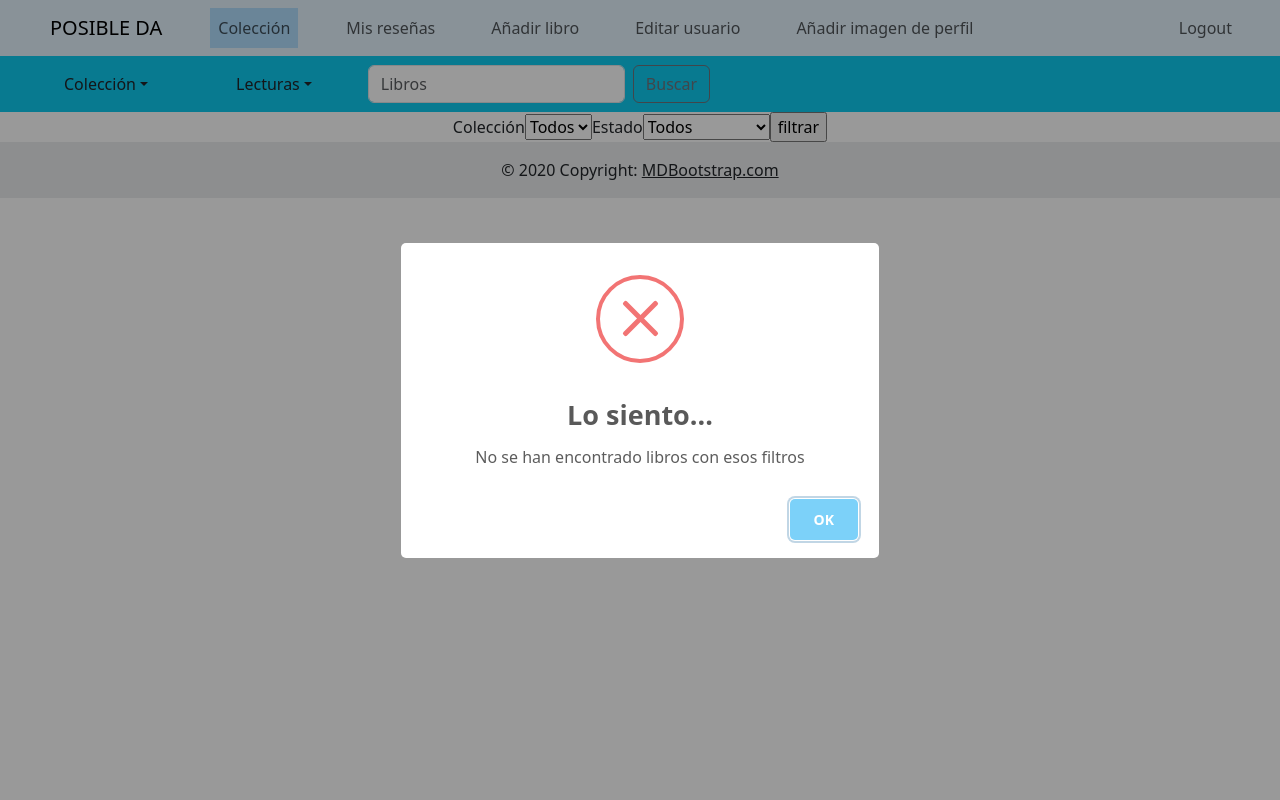
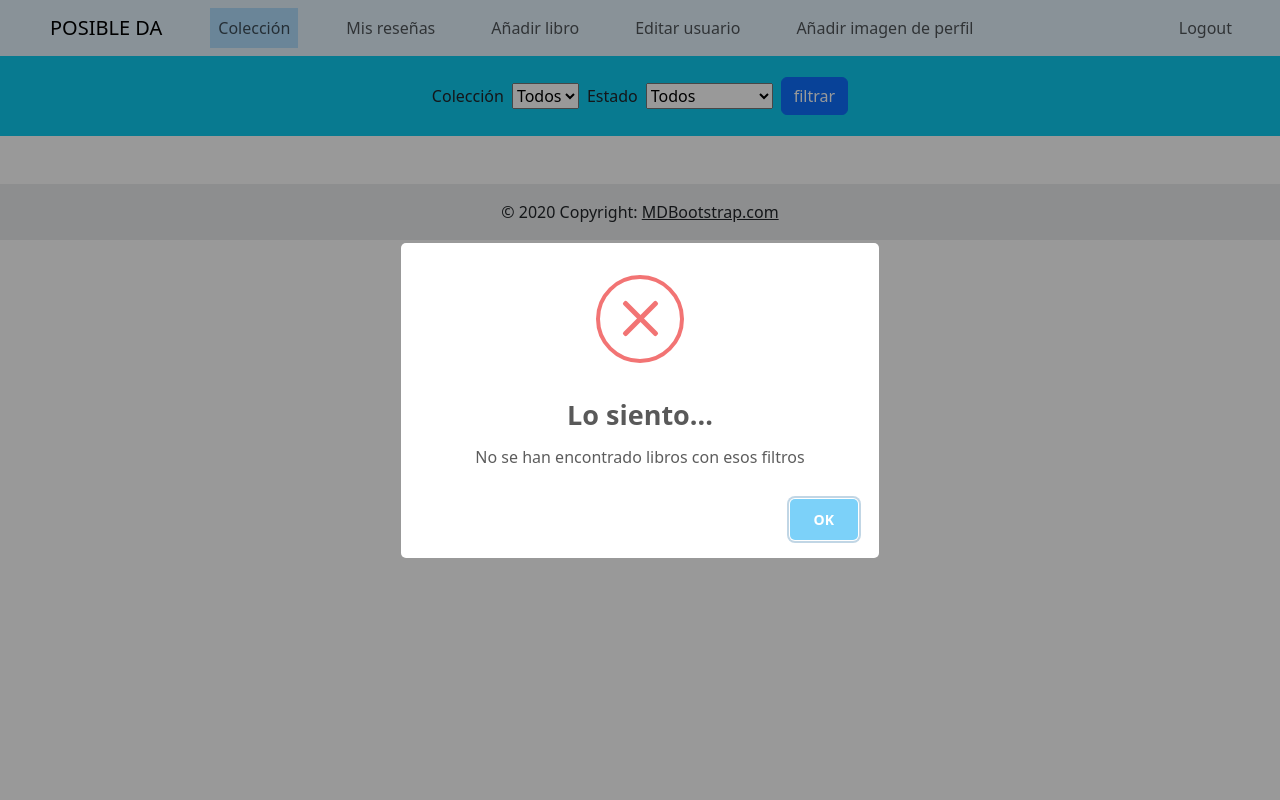
Before and after one commit to ImanolAmado/posibleDA, a PHP site: page /vistas/home.php in a window 1280 px wide. Run offline with PHP 8.4, Linux system fonts and the light colour scheme; the visitor is signed in with stand-in values (Sample User, id 1); data that the repository does not hold is empty.

Commit message:
commit menuBonito

```diff
--- a/vistas/añadirLibros.php
+++ b/vistas/añadirLibros.php
@@ -10,7 +10,6 @@ if(!isset($_SESSION['email'])){
 
 <!DOCTYPE html>
 <html lang="en">
-
 <head>
     <meta charset="UTF-8">
     <meta name="viewport" content="width=device-width, initial-scale=1.0">
--- a/vistas/home.php
+++ b/vistas/home.php
@@ -13,61 +13,23 @@ include "cabecera.php";
         <!-- Color diferente ADMIN -->
         <nav class="navbar navbar-expand-sm"
         <?php if($_SESSION['rol']=="admin"){?>
-            style="background-color: #0dcaf0;">
+            style="background-color: #0dcaf0; height: 80px;">
         <?php } else {?>
-            style="background-color: #d63384;">
+            style="background-color: #d63384; height: 80px;">
         <?php } ?>
         <!-- Fin definición colores -->
 
-         <!-- enlaces -->
-         <div class="d-flex flex-wrap align-items-center justify-content-center">
-            <ul class="nav me-auto ms-5">
-            <li class="nav-item dropdown me-3">
-            <a class="nav-link dropdown-toggle text-dark" href="#"
-               id="coleccionDropdown" role="button" data-bs-toggle="dropdown"
-               aria-expanded="false">Colección</a>
-            <ul class="dropdown-menu p-3" aria-labelledby="coleccionDropdown">
-                <label for="miColeccion" class="form-label">Selecciona Colección</label>
-                <select id="miColeccion" class="form-select">
-                    <option value="Si">Si</option>
-                    <option value="No">No</option>
-                </select>
-            </ul>
-        </li>
-                <li class="nav-item dropdown">
-                <a class="nav-link dropdown-toggle text-dark" href="#"
-                id="lecturas" role="button" data-bs-toggle="dropdown"
-                aria-expanded="false">Lecturas</a>
-                    <ul class="dropdown-menu" aria-labelledby="lecturasDropdown">
-                        <li><a class="dropdown-item" href="#">Leídos</a></li>
-                        <li><a class="dropdown-item" href="#">Leyendo</a></li>
-                        <li><a class="dropdown-item" href="#">Por leer</a></li>
-                        <li><a class="dropdown-item" href="#">Wishlist</a></li>
-                        <li><a class="dropdown-item" href="#">Abandonados</a></li>
-                        <li><a class="dropdown-item" href="#">Todos</a></li>
-                    </ul>
-                </li>
-            </ul>
-            <!-- Barra de búsqueda -->
-            <form class="d-flex ms-auto">
-                <input class="form-control me-2" type="search" placeholder="Libros" aria-label="Search">
-                <button class="btn btn-outline-secondary" type="submit">Buscar</button>
-            </form>
-            </div>
-        </div>
-    </div>
-
-<div class="d-flex flex-wrap align-items-center justify-content-center">
-
+        <!--Elementos de navbar, los dos select y el botón centrados -->
+        <div class="d-flex flex-wrap align-items-center justify-content-center w-100 p-3">
             <label for="coleccion">Colección</label>
-<select class="custom-select" id="coleccion" name="coleccion">
+            <select class="custom-select mx-2" id="coleccion" name="coleccion">
             <option value="si">Si</option>
             <option value="no">No</option>
             <option value="todos" selected>Todos</option>
             </select>
 
             <label for="estado">Estado</label>
-<select class="custom-select" id="estado" name="estado">
+            <select class="custom-select mx-2" id="estado" name="estado">
             <option value="leido">Leídos</option>
             <option value="leyendo">Leyendo</option>
             <option value="por leer">Por leer</option>
@@ -75,9 +37,23 @@ include "cabecera.php";
             <option value="abandonado">Abandonados</option>
             <option value="todos" selected>Todos</option>
             </select>
-<input type="button" id="aplicarFiltro" value="filtrar">
+            <button type="button" id="aplicarFiltro" class="btn btn-primary">filtrar</button>
+        </div>
+        </nav>
+    </div>
 </div>
 
+<!--                Barra de búsqueda
+         <div class="d-flex flex-wrap align-items-center justify-content-center">
+            <form class="d-flex ms-auto">
+                <input class="form-control me-2" type="search" placeholder="Libros" aria-label="Search">
+                <button id="botonBuscar" class="btn btn-outline-secondary" type="button">Buscar</button>
+            </form>
+         </div>
+-->
+
+
+<br><br>
 <div class="container-fluid">
     <div id="tarjeta" class="d-flex flex-wrap justify-content-start ms-5 gap-3">
     <!-- Espacio para pintar nuestra colección de libros -->
--- a/vistas/js/misLibros.js
+++ b/vistas/js/misLibros.js
@@ -4,6 +4,8 @@ window.onload = function() {
 var tarjeta = document.getElementById("tarjeta");
 llamarLibros("todos", "todos");
 
+
+// Listener para aplicar filtros de búsqueda
 
 let aplicarFiltro = document.getElementById("aplicarFiltro");
 aplicarFiltro.addEventListener("click", function(){
```
Also changed, not shown: vistas/anadirImagen.php (+13 -2 lines), vistas/editarUsuario.php (+13 -3 lines), vistas/js/editarLibro.js (+7 -1 lines), vistas/resenas.php (+13 -2 lines), vistas/vista_buscarLibros.php (+20 -17 lines). Lines whose indentation alone changed are shown as unchanged.
